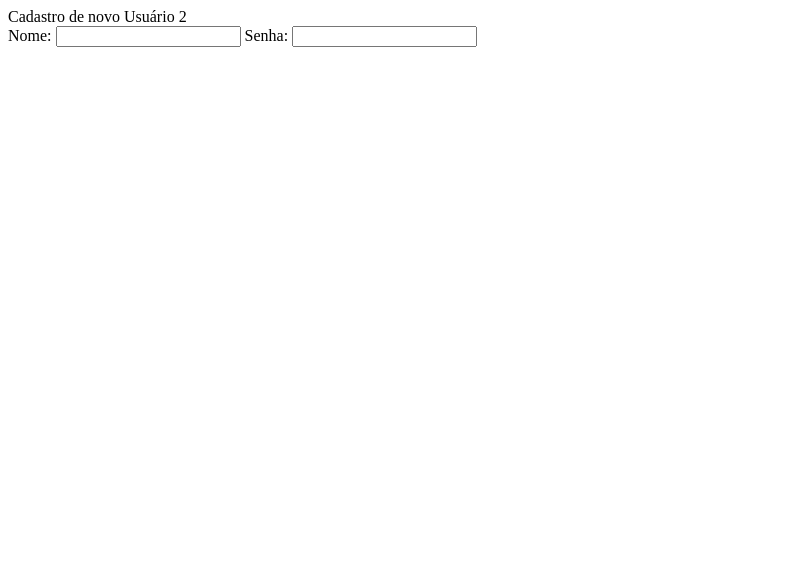
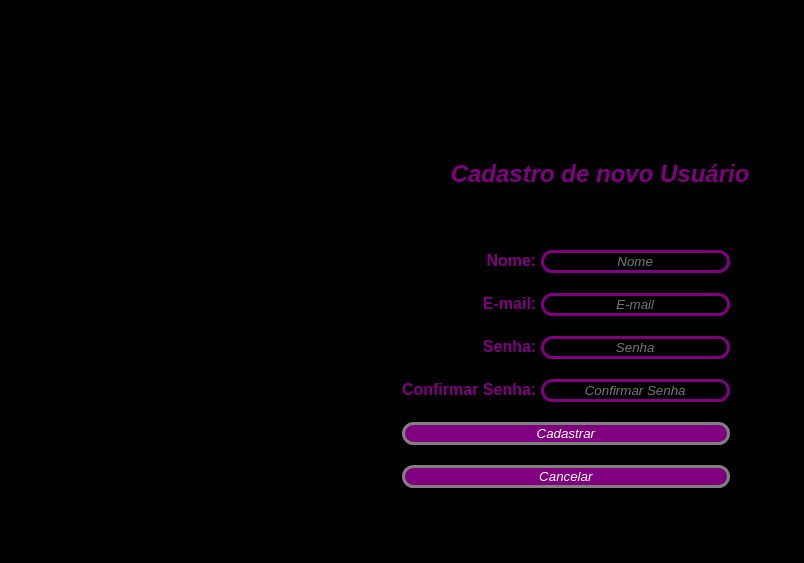
Before and after one commit to RafaelKampa/trabSemestralProgWeb-2-Periodo, a plain HTML site: page branch-cadastro/cadastro.html in a window 1280 px wide. Shown: the whole page, without its empty margins (0-804 px from the left). Drawn offline with Linux system fonts and the light colour scheme.

Commit message:
Alteração no Layout da tela de cadastro

```diff
--- a/branch-cadastro/cadastro.css
+++ b/branch-cadastro/cadastro.css
@@ -1,3 +1,69 @@
-.col{
-    display: inline-block;
+body{
+    background-color: black;
+    color: purple;
+    font-family: Arial, Helvetica, sans-serif;
 }
+.title{
+    font-weight: bold;
+    font-style: italic;
+    font-size: x-large;
+    text-align: center;
+    width: auto;
+    height: auto;
+    position: absolute;
+    right: 80;
+    left: 0;
+    top: 20%;
+    margin: auto;
+
+}
+
+.box-cadastro{
+    text-align: center;
+    width: auto;
+    height: auto;
+    position: absolute;
+    right: 43%;
+    top: 30%;
+    bottom: 30%;
+    margin: auto;
+}
+
+.label{
+    font-weight: bold;
+    text-align: right;
+    color: purple;
+    padding-top: 10px;
+    padding-bottom: 10px;
+}
+
+#inputCadastro{
+    font-style: italic;
+    text-align: center;
+    background-color: black;
+    color: white;
+    border-width: 3px;
+    border-style:solid;
+    border-radius: 10em;
+    border-color: purple;
+}
+
+.btncadastrar{
+    font-style: italic;
+    width: 100%;
+    cursor: pointer;
+    text-align: center;
+    background-color: purple;
+    color: white;
+    border-width: 3px;
+    border-style:solid;
+    border-radius: 10em;
+    border-color: gray;
+}
+
+.button{
+    /* text-align: right; */
+    color: purple;
+    padding-top: 10px;
+    padding-bottom: 10px;
+}
--- a/branch-cadastro/cadastro.html
+++ b/branch-cadastro/cadastro.html
@@ -5,24 +5,33 @@
         <script src="cadastro.js"></script>
     </head>
     <body>
+        <div class= "title">
+            Cadastro de novo Usuário
+        </div>
         <div class= "box-cadastro">
-            <div class= "row">
-                Cadastro de novo Usuário 2
-            </div>
-            <div class= "row">
-                <div class= "col">
-                    Nome:
+                <div class= "label">
+                Nome:
+                <input name= "inputCadastro" id= "inputCadastro" placeholder= "Nome"> </input><br>
                 </div>
-                <div class= "col">
-                <input name= "nome" id= "nome"> </input>
+                <div class= "label">
+                E-mail:
+                <input name= "inputCadastro" id= "inputCadastro" placeholder= "E-mail"> </input><br>
                 </div>
-                <div class= "col">
-                    Senha:
+                <div class= "label">
+                Senha:
+                <input name= "inputCadastro" id= "inputCadastro" placeholder= "Senha"> </input><br>
                 </div>
-                <div class= "col">
-                <input name= "senha" id= "senha"> </input>
+                <div class= "label">
+                Confirmar Senha:
+                <input name= "inputCadastro" id= "inputCadastro" placeholder= "Confirmar Senha"> </input><br>
+                </div>
+                <div class= "button">
+                    <button class= "btnCadastrar" id= "btnCadastrar"> Cadastrar </button>
+                </div>
+                <div class= "button">
+                    <button class= "btnCadastrar" id= "btnCancelar"> Cancelar </button>
                 </div>
             </div>
-        <div
+        </div>
     </body>
 </html>
```
